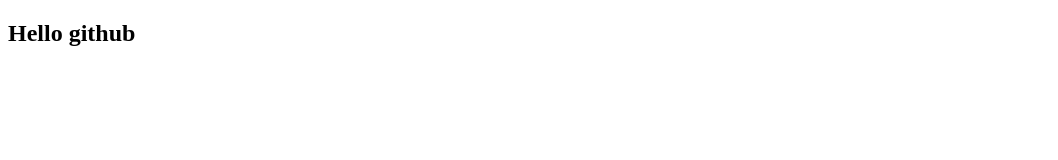
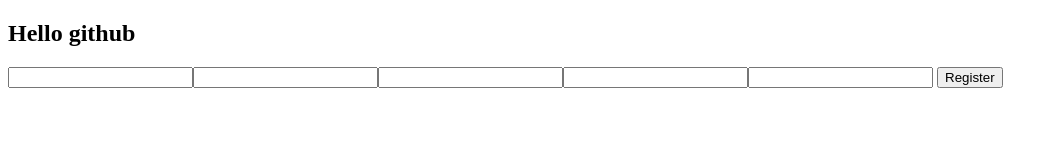
Before and after one commit to FaridYusifzadeh/test2, a plain HTML site: page index.html in a window 1280 px wide. Shown: the whole page, without its empty margins (0-1058 px from the left). Drawn offline with Linux system fonts and the light colour scheme.

Commit message:
create register form and about page

```diff
--- a/index.html
+++ b/index.html
@@ -9,5 +9,12 @@
   </head>
   <body>
     <h2>Hello github</h2>
+
+    <form action="">
+      <input type="text" /><input type="text" /><input type="text" /><input
+        type="text"
+      /><input type="text" />
+      <button>Register</button>
+    </form>
   </body>
 </html>
```
Also changed, not shown: about.html (added, +12 -0 lines).
